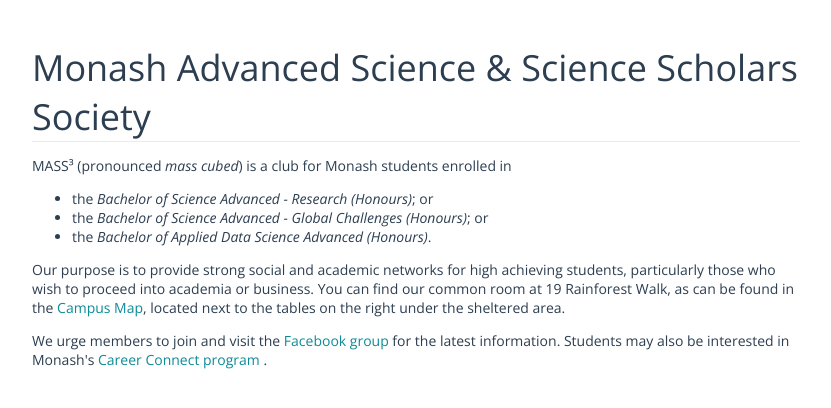
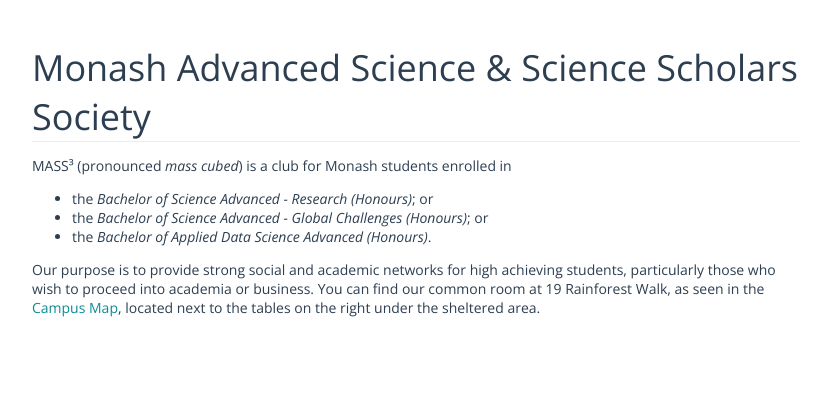
Before and after one commit to masscubed/masscubed.com, a Jekyll site: the page index.html, which Jekyll copies as it is, in a window 1280 px wide and 900 px high, scrolled down 907 px. Shown: the top 408 px of the window, without its empty margins (224-1055 px from the left). Built offline with Jekyll 4.4.1, drawn with Linux system fonts in a browser that asks for light colours.

Commit message:
fixing typos on main page

```diff
--- a/index.html
+++ b/index.html
@@ -64,11 +64,11 @@
         Our purpose is to provide strong social and academic networks
         for high achieving students, particularly those who wish to proceed
         into academia or business. You can find our common room at 19 Rainforest Walk,
-        as can be found in the
+        as seen in the
         <a href="http://monash.edu/pubs/maps/3-Claytoncolour.pdf" style="color:var(--c-darkcyan);text-decoration: none;">Campus Map</a>,
         located next to the tables on the right under the sheltered area.
       </p>
-      <p>
+      <!--<p>
         We urge members to join and visit the
         <a href="https://www.facebook.com/groups/masscubed/">
           Facebook group</a> for the latest information.
@@ -76,7 +76,7 @@
         <a href="https://www.monash.edu/students/future-work/career-connect">
           Career Connect program
           </a>.
-      </p>
+      </p> -->
     </main>
   </body>
 </html>
```
